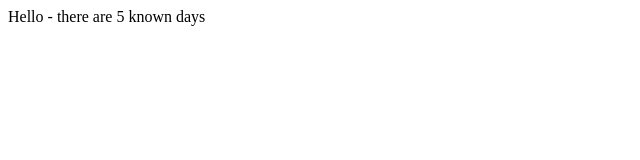
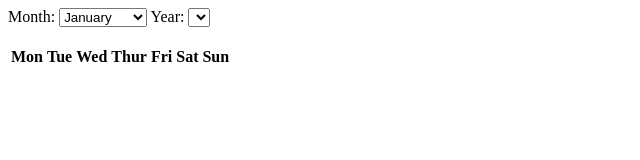
Before and after one commit to ike-agu/Piscine-Sprint-2-Project-Days-Calendar, a website: page index.html in a window 1280 px wide. Shown: the whole page, without its empty margins (0-640 px from the left). Drawn offline with Linux system fonts and the light colour scheme.

Commit message:
Add HTML base file for Calendar container, weekday headers and current month and year

```diff
--- a/index.html
+++ b/index.html
@@ -1,12 +1,57 @@
 <!DOCTYPE html>
-<html>
+<html lang="en">
 
 <head>
-  <script type="module" src="common.mjs"></script>
-  <script type="module" src="web.mjs"></script>
+  <meta charset="UTF-8">
+  <meta name="viewport" content="width=device-width, initial-scale=1.0">
+  <!-- <script type="module" src="common.mjs"></script>
+  <script type="module" src="web.mjs"></script> -->
+  <title>Calendar App</title>
 </head>
 
 <body>
+  <!-- Month and Year Selection -->
+  <label for="monthSelect">Month:</label>
+  <select name="" id="monthSelect">
+    <option value="0">January</option>
+    <option value="1">February</option>
+    <option value="2">March</option>
+    <option value="3">April</option>
+    <option value="4">May</option>
+    <option value="5">June</option>
+    <option value="6">July</option>
+    <option value="7">August</option>
+    <option value="8">September</option>
+    <option value="9">October</option>
+    <option value="10">November</option>
+    <option value="11">December</option>
+  </select>
+
+  <label for="yearSelect">Year:</label>
+  <select name="yearSelect" id="yearSelect"></select>
+
+  <!-- Calendar Container -->
+    <br><br>
+  <div id="calendar">
+    <table>
+      <tr>
+        <th>Mon</th>
+        <th>Tue</th>
+        <th>Wed</th>
+        <th>Thur</th>
+        <th>Fri</th>
+        <th>Sat</th>
+        <th>Sun</th>
+      </tr>
+      <tr></tr>
+      <tr></tr>
+      <tr></tr>
+      <tr></tr>
+    </table>
+  </div>
+
+
+
 </body>
 
 </html>
```
